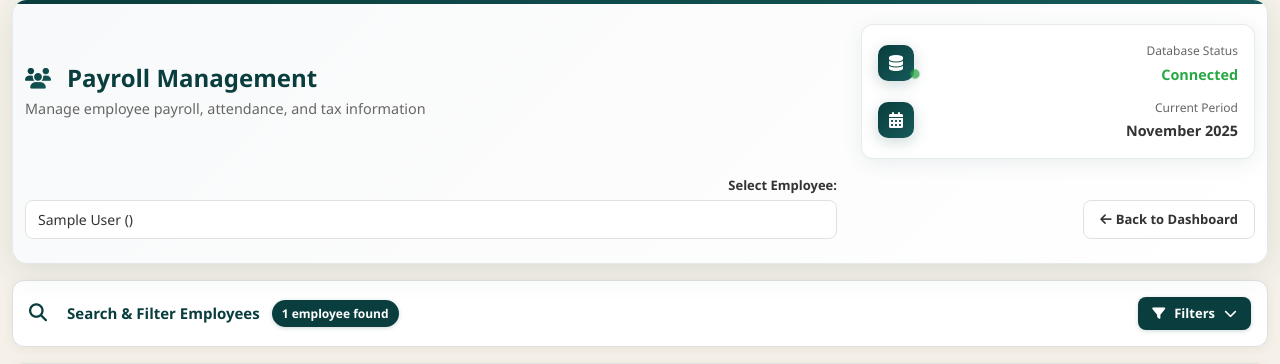
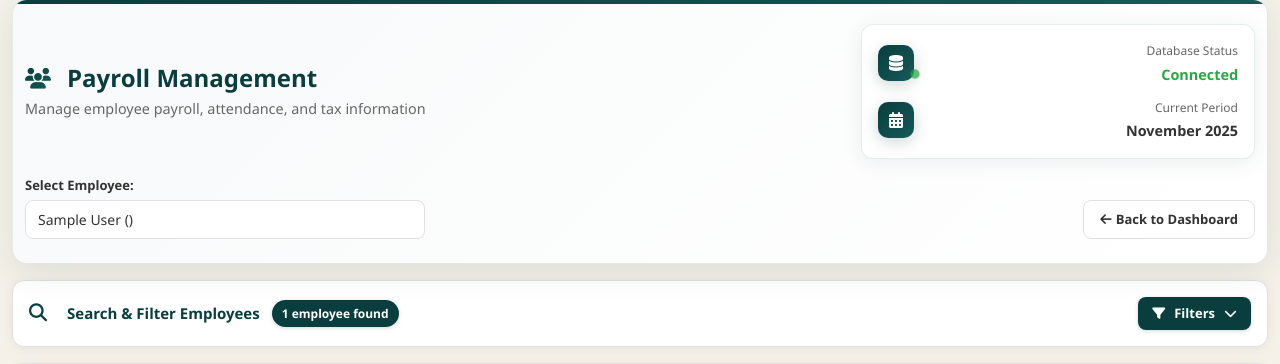
Before and after one commit to Leap0920/Accounting-and-finance, a PHP site: page /modules/payroll-management.php in a window 1280 px wide. Shown: the part 114-478 px from the top of the page. Run offline with PHP 8.4, Linux system fonts and the light colour scheme; the visitor is signed in with stand-in values (Sample User, id 1); data that the repository does not hold is empty.

Commit message:
fix the Select Employee: in payroll

```diff
--- a/assets/css/payroll-management.css
+++ b/assets/css/payroll-management.css
@@ -90,9 +90,11 @@ body {
 
 .employee-selector-header {
     width: 100%;
+    text-align: left;
 }
 
 .employee-selector-header .form-label {
+    text-align: left;
     font-weight: 600;
     color: var(--text-dark);
     font-size: 13px;
@@ -107,9 +109,12 @@ body {
     font-size: 14px;
     transition: all 0.3s ease;
     width: 100%;
+    max-width: 400px;
     background: var(--card-bg);
     color: var(--text-dark);
     cursor: pointer;
+    margin-left: 0;
+    text-align: left;
 }
 
 .employee-selector-header .form-select:hover {
```
